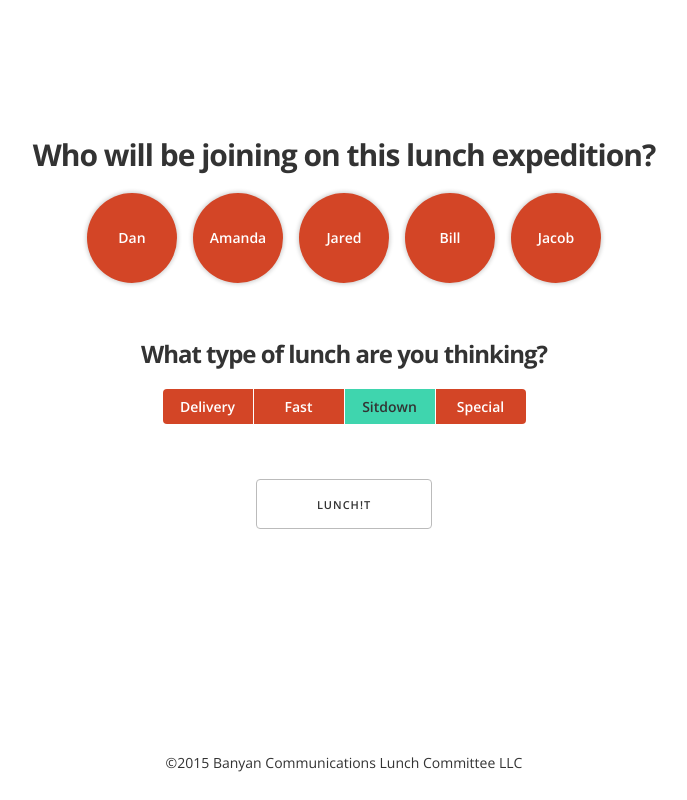
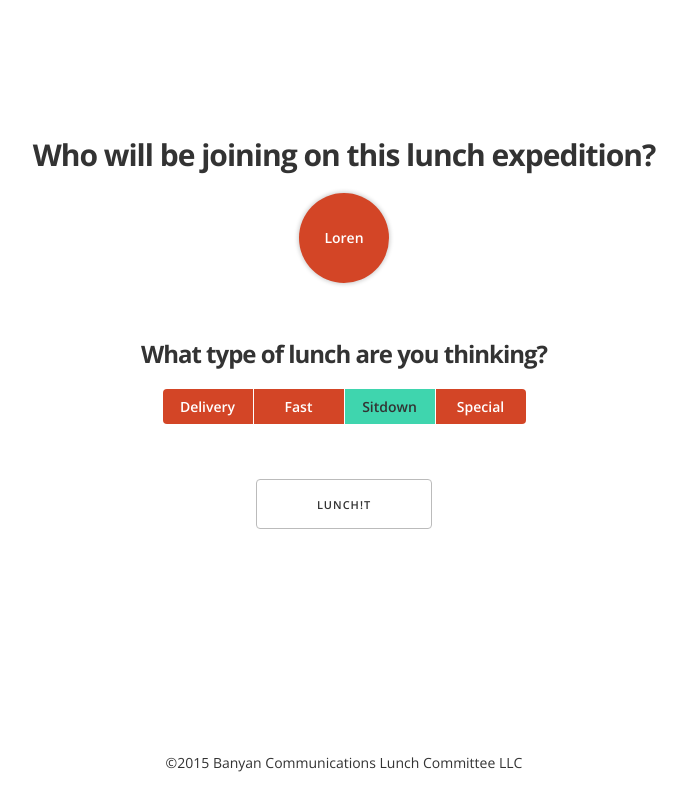
Before and after one commit to dapacreative/lunchit, a website: page atl/index.html in a window 1280 px wide. Shown: the part 850-1650 px from the top of the page, without its empty margins (296-983 px from the left). Drawn offline with nearby package versions, Linux system fonts and the light colour scheme; some packages are replaced by stand-ins of ours; a script that the page names is missing.

Commit message:
Fix atlanta data link

```diff
--- a/atl/index.html
+++ b/atl/index.html
@@ -97,7 +97,7 @@
     <script src="//cdnjs.cloudflare.com/ajax/libs/bootbox.js/4.4.0/bootbox.min.js"></script>
 
     <!-- Custom Scripts -->
-    <script src="/assets/js/data/stl.js"></script>
+    <script src="/assets/js/data/atl.js"></script>
     <script src="/assets/js/site.js"></script>
 
     <!-- Google Analytics: change UA-XXXXX-X to be your site's ID. -->
```
